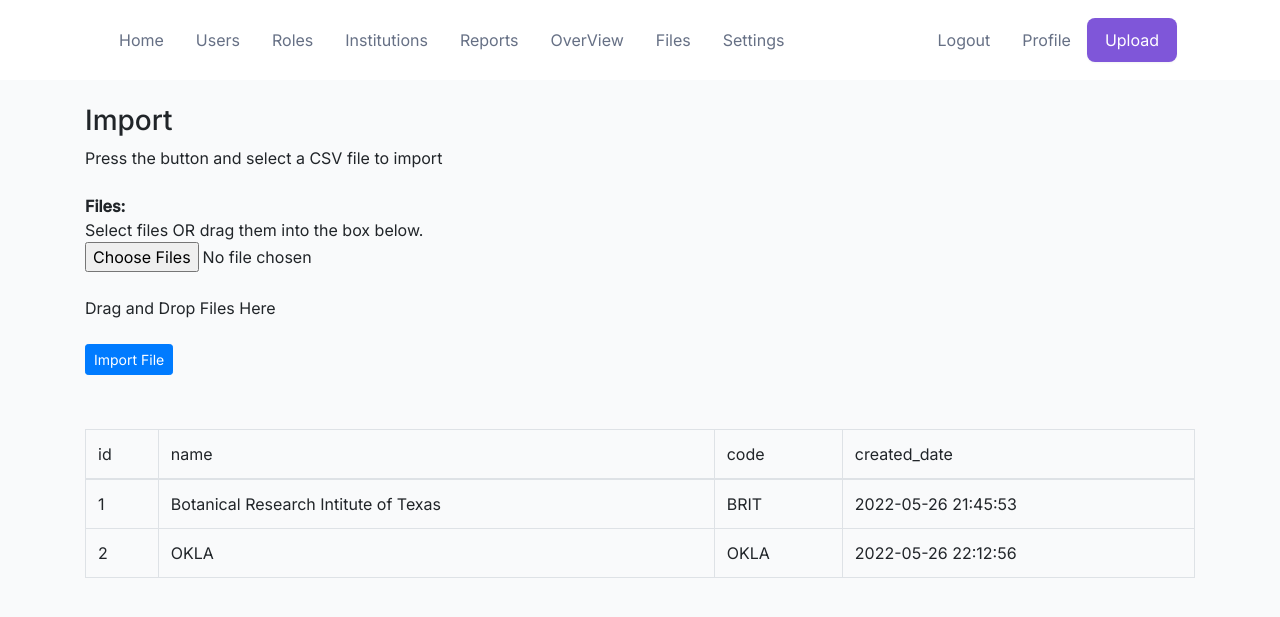
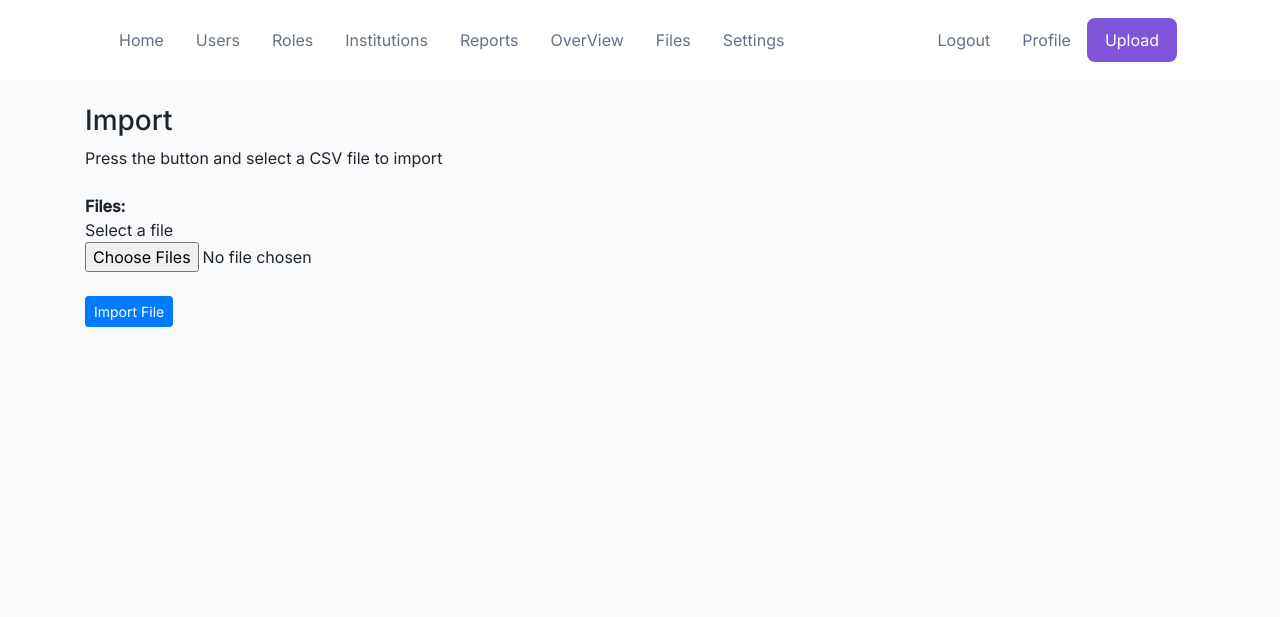
Before and after one commit to TORCH-TCN/torch_hub, a Flask app: page /reports/import in a window 1280 px wide. Shown: the top 617 px of the page. Run offline with Flask 2, Linux system fonts and the light colour scheme; a user stored in the database is signed in; data comes from the database, SQL or seed files in the repository; some libraries are stand-ins or nearby versions.

Commit message:
import file task completed and working. this branch also has the code for the file export task as I merged the feature/report-mechanism branch into this one

```diff
--- a/web/webapp/templates/import.html
+++ b/web/webapp/templates/import.html
@@ -5,18 +5,15 @@
 <h3 align="left" class="mt-4">Import</h3>
 <p class="mb-4">Press the button and select a CSV file to import</p>
 
-<!-- ----------------need to define ids, action, enctype, name-------------------- -->
-<form id="" action="" method="POST" enctype="">
+<form id="upload-import" method="POST" enctype="multipart/form-data">
   <strong>Files:</strong><br>
-  Select files OR drag them into the box below.
-  <input id="" type="file" name="" accept=".csv" multiple class="mb-4" value="Import File"><p>
+  Select a file
+  <input id="csv-file" type="file" name="csv-file" accept=".csv" multiple class="mb-4" value="Import File"><p>
 
-  <div id="" class="mb-4">
-      Drag and Drop Files Here
-  </div>
   <button type="submit" class="btn btn-primary btn-sm mb-4" id="">Import File</button>
 </form>
 
+{% if header != null %}
 <table class="table table-bordered">
   <thead>
     <tr>
@@ -35,5 +32,6 @@
     {% endfor %}
   </tbody>
 </table>
+{% endif %}
 
 {% endblock %}
--- a/web/webapp/views.py
+++ b/web/webapp/views.py
@@ -219,7 +219,6 @@
         # outcsv.writerow(result.keys())
         # outcsv.writerows(result.fetchall())
 
-        flash('csv file generated!', category='success')
 
         si = io.StringIO()
         cw = csv.writer(si, delimiter=",")
@@ -238,18 +237,22 @@
 
     return render_template("export.html", user=current_user, tables=tables)
 
-@views.route("/reports/import")
+@views.route('/reports/import', methods=['GET', 'POST'])
+@roles_accepted('admin')
 def csvfiles_import():
-    with open('report_institution.csv', newline='') as csvfile:
-        reader = csv.reader(csvfile, delimiter=',', quotechar='"')
-        data_read = [row for row in reader]
-        print(data_read)
 
-        header = data_read[0]
-        for element in header:
-           print(element)
+    header = []
+    data_read = []
+    if request.method == 'POST':
+            file = request.files['csv-file']
+            str_file_value = file.read().decode('utf-8')
+            file_t = str_file_value.splitlines()
+            reader = csv.reader(file_t, delimiter=',', quotechar='"')
+            data_read = [row for row in reader]
 
-        data_read.pop(0)
+            header = data_read[0]
+
+            data_read.pop(0)
 
     return render_template("import.html", user=current_user, header=header, reader=data_read)
 
```
